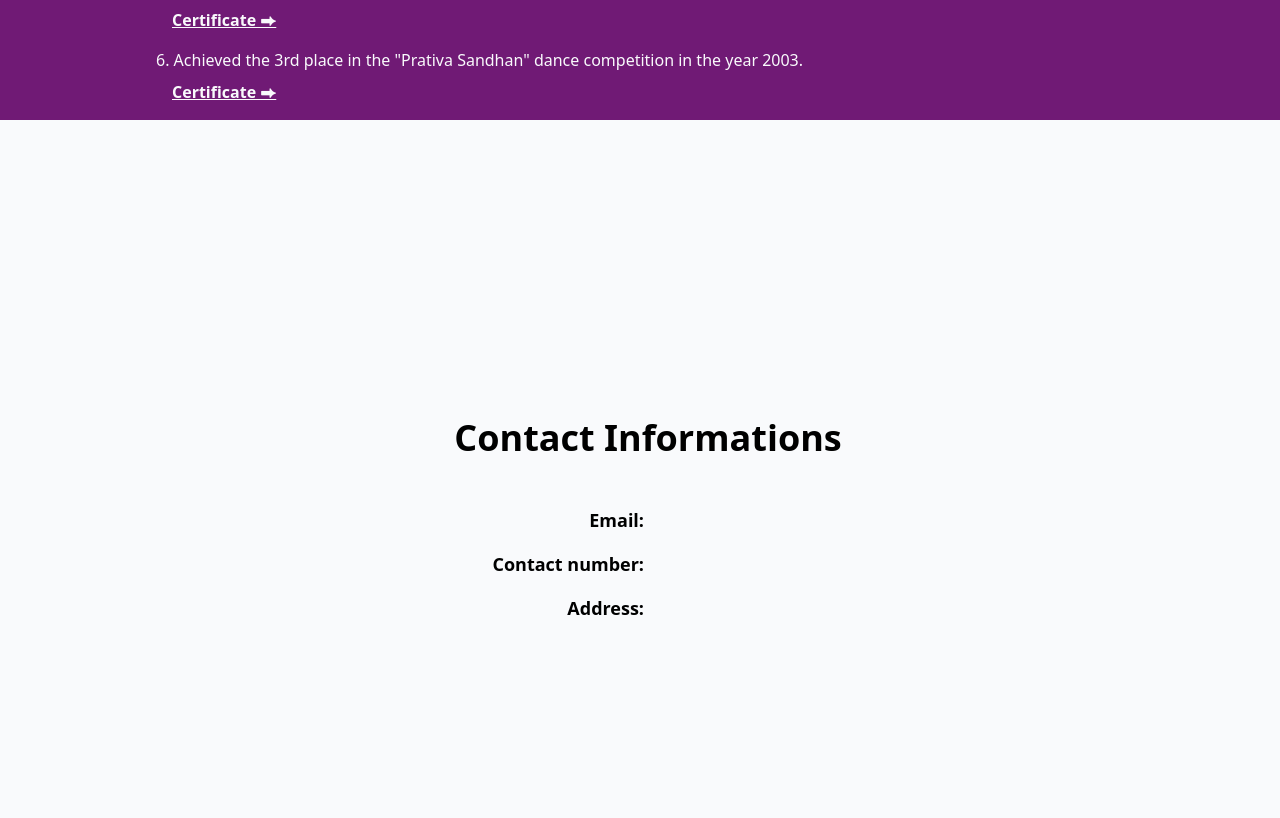
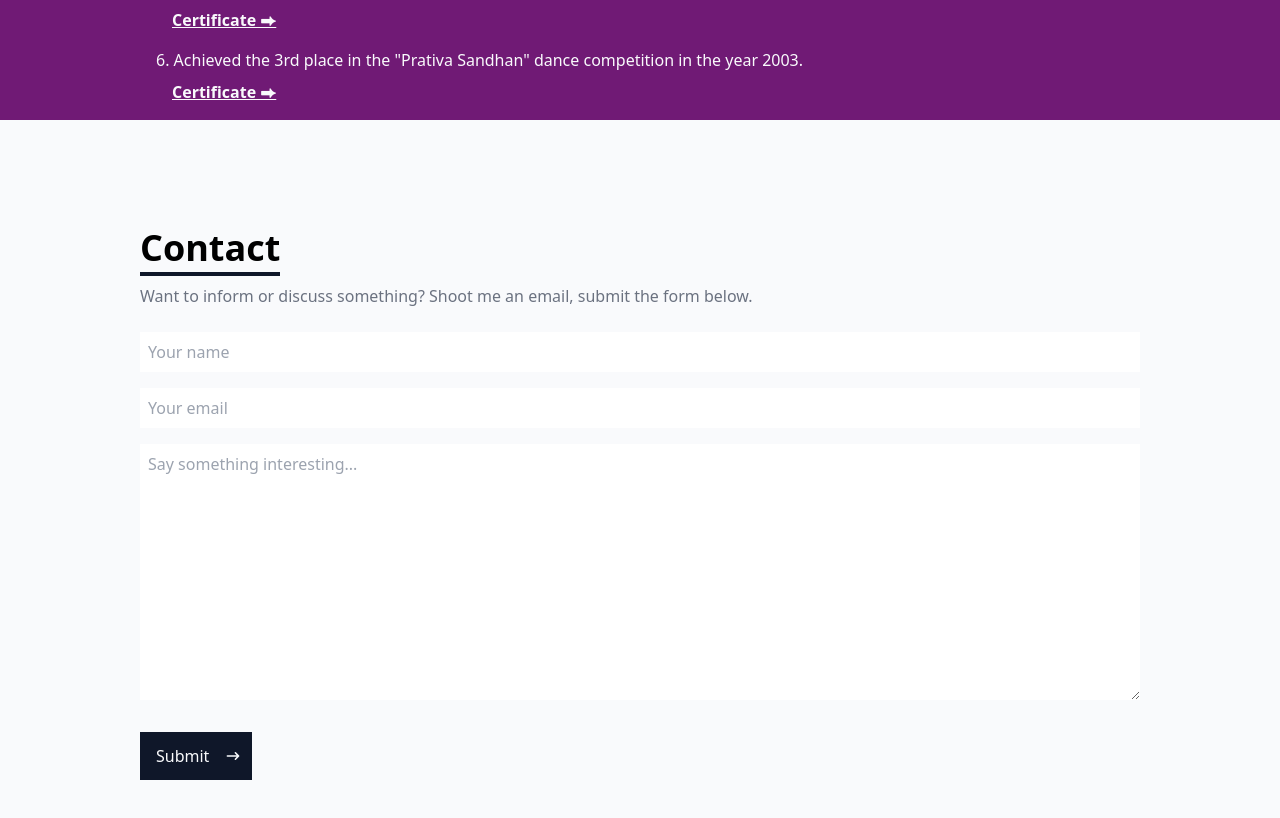
Before and after one commit to MethilaRaya/profile, a React (Create React App) app: page / in a window 1280 px wide. Shown: the part 6468-7286 px from the top of the page. Built offline with nearby package versions, Linux system fonts and the light colour scheme; the HTML template or start-up script is replaced by a standard one.

Commit message:
contact component and package.json updated.

```diff
--- a/package.json
+++ b/package.json
@@ -1,8 +1,10 @@
 {
+  "homepage": "https://MethilaRaya.github.io/profile",
   "name": "react-tailwind",
   "version": "0.1.0",
   "private": true,
   "dependencies": {
+    "@emailjs/browser": "^3.11.0",
     "@testing-library/jest-dom": "^5.17.0",
     "@testing-library/react": "^13.4.0",
     "@testing-library/user-event": "^13.5.0",
@@ -14,6 +16,8 @@
     "web-vitals": "^2.1.4"
   },
   "scripts": {
+    "predeploy": "npm run build",
+    "deploy": "gh-pages -d build",
     "start": "react-scripts start",
     "build": "react-scripts build",
     "test": "react-scripts test",
@@ -39,6 +43,7 @@
   },
   "devDependencies": {
     "autoprefixer": "^10.4.14",
+    "gh-pages": "^6.0.0",
     "postcss": "^8.4.27",
     "tailwindcss": "^3.3.3"
   }
--- a/public/index.html
+++ b/public/index.html
@@ -2,7 +2,7 @@
 <html lang="en">
   <head>
     <meta charset="utf-8" />
-    <link rel="icon" href="%PUBLIC_URL%/favicon.ico" />
+    <link rel="icon" href="%PUBLIC_URL%/methila.jpeg" />
     <meta name="viewport" content="width=device-width, initial-scale=1" />
     <meta name="theme-color" content="#000000" />
     <meta
@@ -24,7 +24,7 @@
       work correctly both with client-side routing and a non-root public URL.
       Learn how to configure a non-root public URL by running `npm run build`.
     -->
-    <title>React App</title>
+    <title>Methila-Homepage</title>
   </head>
   <body>
     <noscript>You need to enable JavaScript to run this app.</noscript>
--- a/src/components/Contact.jsx
+++ b/src/components/Contact.jsx
@@ -1,34 +1,89 @@
-import React from 'react'
+import React, { useRef, useState } from 'react'
+import { HiArrowNarrowRight } from 'react-icons/hi'
+// Importing the emailjs library
+import emailjs from '@emailjs/browser';
 
 const Contact = () => {
-    return (
-        <div name='contact' className='w-full h-screen'>
-            <div className='flex flex-col justify-center items-center w-full h-full'>
-                <div className='max-w-[1000px] w-full grid-cols-2 gap-8'>
-                    <div className='sm:text-center pb-8 pl-4'>
-                        <p className='text-4xl font-bold inline border-b-4 border-[#f9fafc]'>Contact Informations</p>
-                    </div>
-                </div>
-                <div class='max-w-[1000px] w-full gap-4 px-2 mt-4 pl-8 sm: pl-0 text-justify flex flex-col'>
-                    <div class='w-full grid sm:grid-cols-2 flex flex-col gap-2 sm:gap-4 sm:flex-row sm:justify-center'>
-                        <p class='font-bold text-left text-lg sm:text-right'>Email:</p>
-                        <p class='text-left sm:text-left sm:block'></p>
-                    </div>
-                    <div class='w-full grid sm:grid-cols-2 flex flex-col gap-2 sm:gap-4 sm:flex-row sm:justify-center'>
-                        <p class='font-bold text-left text-lg sm:text-right'>Contact number:</p>
-                        <p class='text-left sm:text-left sm:block'></p>
-                    </div>
-                    <div class='w-full grid sm:grid-cols-2 flex flex-col gap-2 sm:gap-4 sm:flex-row sm:justify-center'>
-                        <p class='font-bold text-left text-lg sm:text-right'>Address:</p>
-                        <p class='text-left sm:text-left sm:block'></p>
-                    </div>
+  // Creating a state variable to store the loading status
+  const [loading, setLoading] = useState(false);
 
-                </div>
+  const form = useRef();
 
+  // Creating a function to handle form submission
+  const handleSubmit = (e) => {
+    // Preventing the default behavior of the form
+    e.preventDefault();
 
+    // Getting the values of the inputs
+    const nameInput = e.target.user_name.value;
+    const emailInput = e.target.user_email.value;
+    const messageInput = e.target.message.value;
+
+    // Validating the email input using a regular expression
+    const emailRegex = /^[a-zA-Z0-9._-]+@[a-zA-Z0-9.-]+\.[a-zA-Z]{2,4}$/;
+
+    if (!nameInput || !emailRegex.test(emailInput) || !messageInput) {
+      // If any of the inputs is invalid, alert the user and return
+      alert('Please fill in all the fields with valid values.');
+      return;
+    }
+    // const emailInput = e.target.email.value;
+    // if (!emailRegex.test(emailInput)) {
+    //   // If the email is not valid, alert the user and return
+    //   alert('Please enter a valid email address');
+    //   return;
+    // }
+
+    // Setting the loading state to true
+    setLoading(true);
+
+    // Sending the email using emailjs service
+    emailjs.sendForm('service_leo9e7d', 'template_fd8o423', form.current, 'IiBgqXZMUhPXtJCLj')
+      .then((result) => {
+        // If the email is sent successfully, alert the user and reset the form
+        alert('Your message has been sent! Thank you.');
+        e.target.reset();
+      }, (error) => {
+        // If there is an error, alert the user
+        alert('Something went wrong. Sending message failed, please try again later.');
+      })
+      .finally(() => {
+        // Setting the loading state to false in any case
+        setLoading(false);
+      });
+  };
+
+  return (
+    <div name='contact' className='w-full h-screen flex justify-center items-center p-4'>
+      <form action="" className='flex flex-col max-w-[1000px] w-full' ref={form} onSubmit={handleSubmit}>
+        <div className='pb-2'>
+          <p className='text-4xl font-bold inline border-b-4 border-[#0f1729]'>Contact</p>
+          <p className='py-4 text-text-small-gray'>Want to inform or discuss something? Shoot me an email, submit the form below.</p>
+        </div>
+        <input className='p-2 bg-bg-slate-200' type="text" placeholder='Your name' name='user_name' />
+        <input className='my-4 p-2 bg-bg-slate-200' type="email" placeholder='Your email' name='user_email' />
+        <textarea className='p-2 bg-bg-slate-200' name="message" id="" rows="10" placeholder='Say something interesting...'></textarea>
+        <button className='bg-[#0f1729] text-[#f9fafc] px-4 py-3 my-8 flex items-center w-28 hover:bg-[#fff] duration-200 hover:text-[#0F1729]'>Submit
+          <span>
+            <HiArrowNarrowRight className='group-hover:translate-x-2 duration-200 ml-4' />
+          </span>
+        </button>
+        {/* Adding a loading div using tailwind css */}
+        {loading && (
+          <div className='fixed inset-0 bg-text-medium-gray bg-opacity-50 flex justify-center items-center'>
+            <div className='bg-white p-4 rounded shadow-lg'>
+              <p className='text-lg font-semibold'>Sending your message...</p>
+              <div className='flex space-x-2'>
+                <div className='w-3 h-3 bg-[#0f1729] rounded-full animate-bounce'></div>
+                <div className='w-3 h-3 bg-[#0f1729] rounded-full animate-bounce delay-100'></div>
+                <div className='w-3 h-3 bg-[#0f1729] rounded-full animate-bounce delay-200'></div>
+              </div>
             </div>
-        </div>
-    )
+          </div>
+        )}
+      </form>
+    </div>
+  )
 }
 
 export default Contact
```
Also changed, not shown: public/methila.jpeg (added), 1 other file (tests, documents, lock files or other folders).
